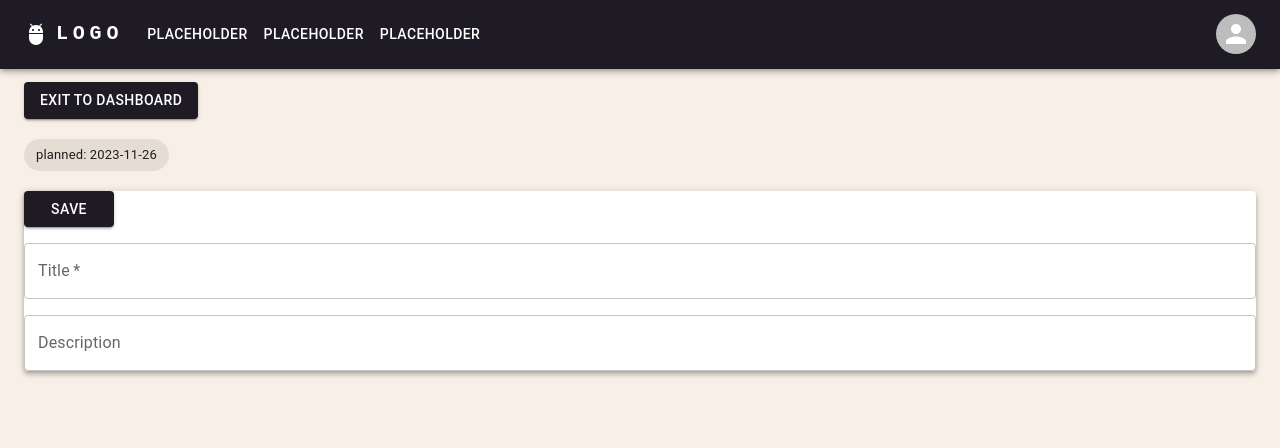
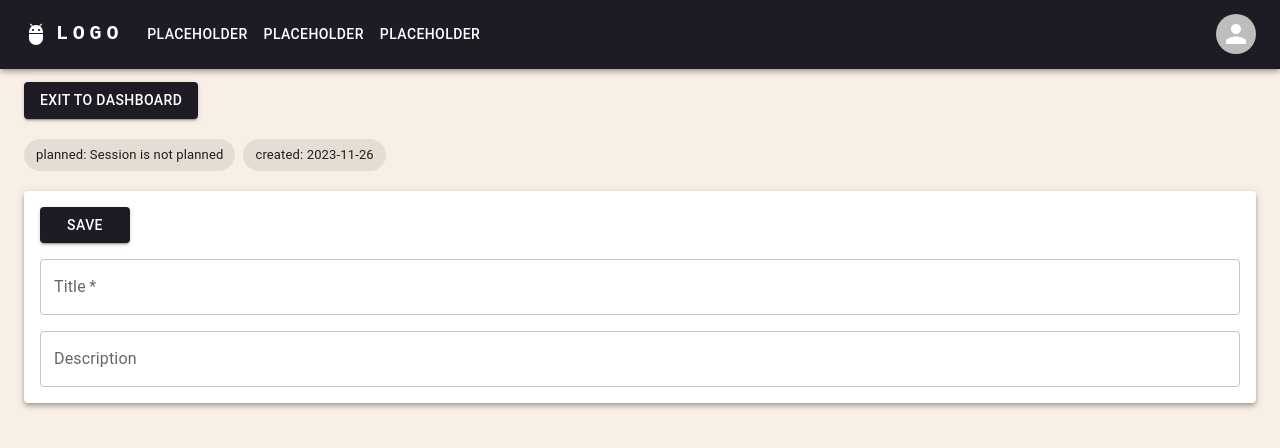
Before and after one commit to JBryskiewicz/tt_session_manager, a React (Vite) app: page /new-session in a window 1280 px wide. Shown: the top 448 px of the page. Built offline with nearby package versions, Linux system fonts and the light colour scheme.

Commit message:
Fix: Planned date is displayed properly during in new session creation form. Styling adjusted for new session form.

```diff
--- a/src/components/HeaderDatesSection.tsx
+++ b/src/components/HeaderDatesSection.tsx
@@ -22,23 +22,19 @@ export const HeaderDatesSection = ({
   const isCreatedNull = creationDate === null;
   const isEdited = session.edited;
 
-  const plannedDateToApply = isCreatedNull
-    ? new Date().toISOString()
-    : plannedDate;
-
   return (
     <Box sx={{ marginBottom: "1.25rem" }}>
       <Stack direction="row" spacing={1}>
         <Chip
           data-testid={plannedDateID}
-          label={`planned: ${applyDate(plannedDateToApply)}`}
+          label={`planned: ${applyDate(plannedDate)}`}
         />
-        {isCreatedNull ? null : (
-          <Chip
-            data-testid={creationDateID}
-            label={`created: ${applyDate(creationDate)}`}
-          />
-        )}
+        <Chip
+          data-testid={creationDateID}
+          label={`created: ${applyDate(
+            isCreatedNull ? new Date().toISOString() : creationDate
+          )}`}
+        />
         {!isEdited || isCreatedNull ? null : (
           <Chip
             data-testid={editDateID}
--- a/src/components/session/newSession/SessionNewInfoInputs.tsx
+++ b/src/components/session/newSession/SessionNewInfoInputs.tsx
@@ -26,16 +26,12 @@ export const SessionNewInfoInputs = () => {
 
   return (
     <Box className="session-header">
-      <Paper
-        elevation={4}
-        className="session-description-text"
-        sx={{ display: "flex", flexDirection: "column", gap: "1rem" }}
-      >
-        <Box>
-          <SaveButton label={save} />
-        </Box>
-        <form onSubmit={handleSubmit}>
-          <Box sx={{ display: "flex", flexDirection: "column", gap: "1rem" }}>
+      <form onSubmit={handleSubmit}>
+        <Paper elevation={4} className="new-session-form">
+          <Box>
+            <SaveButton label={save} />
+          </Box>
+          <Box className="text-field-box">
             <TextInputField
               required={true}
               label={title}
@@ -49,8 +45,8 @@ export const SessionNewInfoInputs = () => {
               onChangeFunction={setDescValue}
             />
           </Box>
-        </form>
-      </Paper>
+        </Paper>
+      </form>
     </Box>
   );
 };
--- a/src/styles/components/_session.scss
+++ b/src/styles/components/_session.scss
@@ -58,6 +58,20 @@
       align-items: center;
       column-gap: .5rem;
       margin-left: 1rem;
+    }
+  }
+
+/** ---Session New => Info inputs component--- */
+  .new-session-form {
+    display: flex;
+    flex-direction: column;
+    gap: 1rem;
+    padding: 1rem;
+
+    .text-field-box {
+      display: flex;
+      flex-direction: column;
+      gap: 1rem;
     }
   }
 }
```
